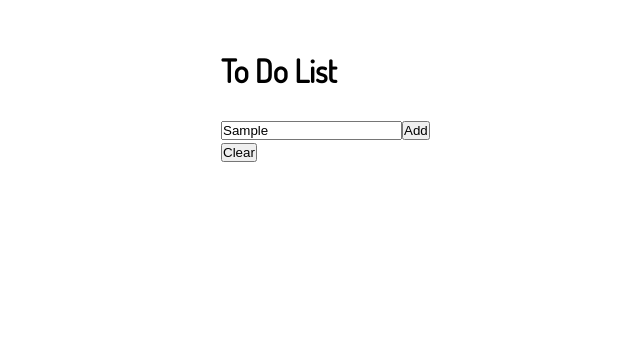
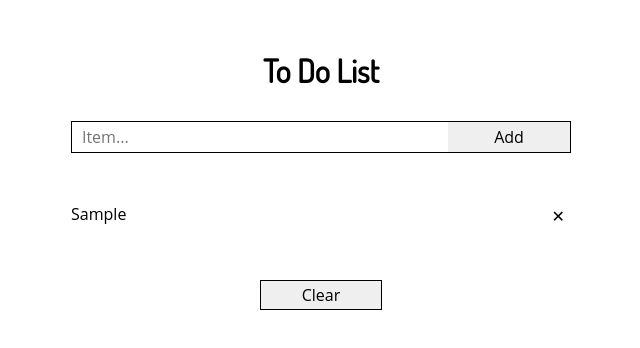
Before and after one commit to VitaliiBerezhnov/task_2, a website: page index.html in a window 1280 px wide. Both pictures are taken after typing "Sample" into the empty fields and a click on the button "Add". Shown: the whole page, without its empty margins (319-959 px from the left). Drawn offline with Linux system fonts and the light colour scheme.

Commit message:
task_whithout_moduls

```diff
--- a/index.html
+++ b/index.html
@@ -13,17 +13,18 @@
             <h1>To Do List</h3>
         </div>
         <div class="inputs">
-                <input id="input_text" type="text"
+                <input id="input_text" class="myInput" type="text"
                 placeholder="Item...">
-                <button id="input_button">Add</button>
+                <button id="input_button" class="addBtm">Add</button>
         </div>
         <div class="items_container">
-            <ul>
+            <ul id="toDoList">
             </ul>
         </div>
-        <div>
-            <button>Clear</button>
+        <div class="forBtm">
+            <button id="clearBtm" class="clearBtm">Clear</button>
         </div>
     </div>
+    <script src="index.js"></script>
 </body>
 </html>
--- /dev/null
+++ b/index.js
@@ -0,0 +1,45 @@
+var task = document.getElementById('input_text');
+var addBtn = document.getElementById('input_button');
+var ul = document.getElementById('toDoList');
+var clearBtm = document.getElementById('clearBtm');
+
+addBtn.onclick = function(){
+    if(!task.value) return;
+
+        var li = document.createElement('li');
+        var textTask = document.createTextNode(task.value)
+
+        var span = document.createElement('span')
+        var text = document.createTextNode('\u2715')
+
+        span.className = 'close';
+        span.appendChild(text);
+
+        li.appendChild(textTask);
+        li.appendChild(span);
+        ul.appendChild(li);
+
+        task.value = '';
+}
+
+ul.addEventListener ('click', removeSpan )
+ul.addEventListener ('click', doneTask )
+
+function doneTask(event){
+    var target = event.target;
+    if(target.tagName != "LI") return
+    target.classList.toggle("checked");
+
+}
+function removeSpan(event){
+
+    var target = event.target;
+    if(target.tagName != "SPAN") return
+    var el = target.parentNode;
+    el.parentNode.removeChild(el)
+}
+
+clearBtm.onclick = function(){
+    ul.innerHTML = '';
+
+}
--- a/style.css
+++ b/style.css
@@ -6,16 +6,80 @@ body{
     font-family: 'Open Sans', sans-serif;
 }
 .all_list{
-    width: 200px;
+    width: 500px;
     margin: 0 auto;
     margin-top: 50px;
+    display: flex;
+    flex-direction: column;
 }
 .head{
     margin-bottom: 30px;
 }
 .head h1{
     font-family: 'Dosis', sans-serif;
+    text-align: center;
+}
+.addBtm{
+    width: 25%;
+    border: none;
+    font-size: 16px;
+    font-family: 'Open Sans', sans-serif;
+    outline: none;
+    cursor: pointer;
+}
+.addBtm:hover{
+    background: rgb(255, 223, 180)
+}
+.myInput{
+    height: 30px;
+    width: 75%;
+    border: none;
+    font-size: 16px;
+    font-family: 'Open Sans', sans-serif;
+    padding-left: 10px;
+    outline: none;
 }
 .inputs{
     display: flex;
+    border: 1px solid black;
 }
+.items_container{
+    margin-top: 50px;
+    position: relative;
+}
+.items_container ul li{
+    margin-bottom: 5px;
+    list-style-type: none;
+    cursor: pointer;
+}
+.items_container ul li.checked{
+    color: black;
+    text-decoration: line-through
+}
+.forBtm{
+    margin: 0 auto;
+    margin-top: 50px;
+}
+.clearBtm{
+    display: block;
+    width: 122px;
+    height: 30px;
+    font-size: 16px;
+    font-family: 'Open Sans', sans-serif;
+    border: 1px solid black;
+    outline: none;
+    cursor: pointer;
+}
+.clearBtm:hover {
+    background: rgb(255, 223, 180)
+}
+.close{
+    position: absolute;
+    padding: 2px 6px 2px 6px;
+    right: 0;
+    cursor: pointer;
+    color: black;
+}
+.close:hover{
+    background: rgb(255, 223, 180);
+}
```
